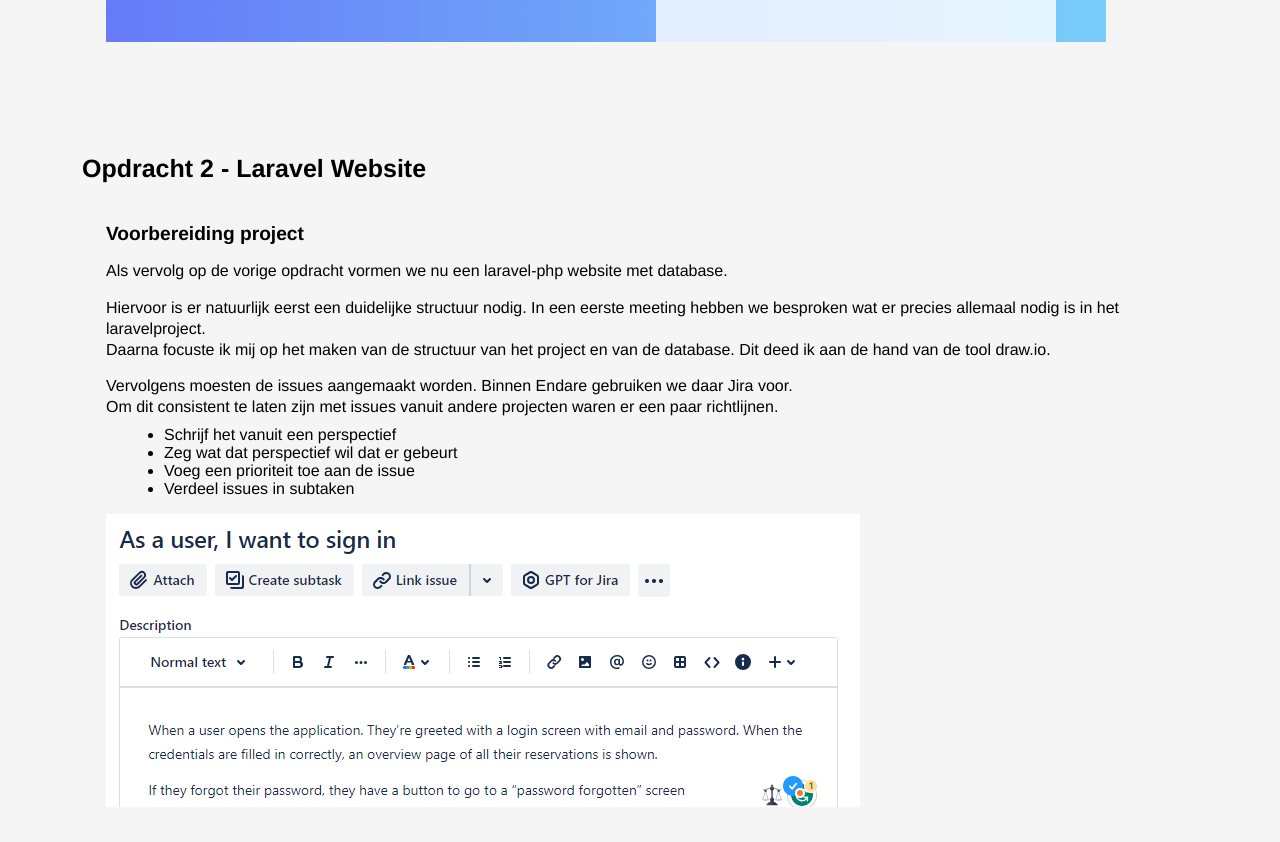
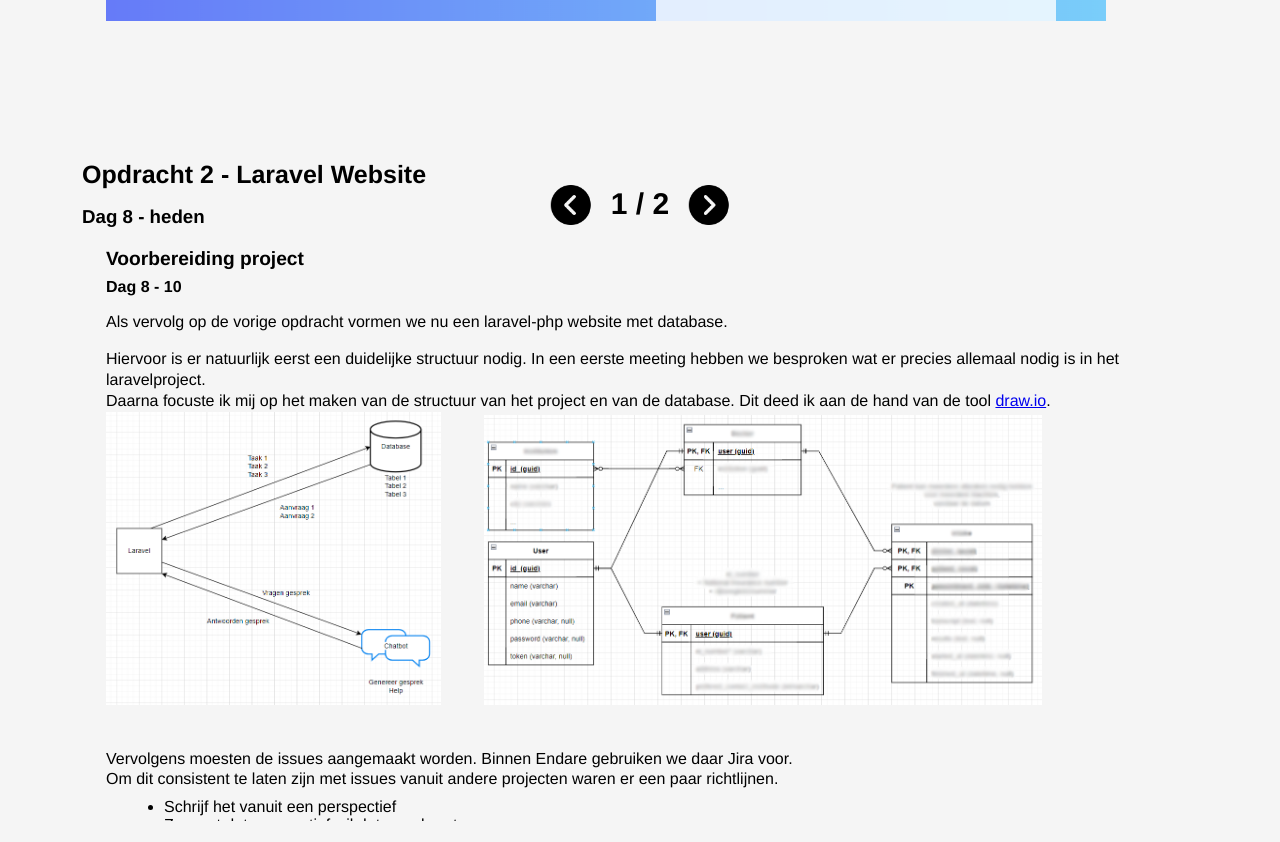
Before and after one commit to JarnoVandeburie/Website, a website: page endare.html in a window 1280 px wide. Shown: the part 763-1605 px from the top of the page. Drawn offline with Linux system fonts and the light colour scheme.

Commit message:
Update opdracht 2

```diff
--- a/assets/scss/carousel.scss
+++ b/assets/scss/carousel.scss
@@ -1,8 +1,7 @@
 @use "utilities/colors.scss";
 .carousel {
   position: relative;
-  max-height: 800px;
-  height: 75vh;
+  min-height: inherit;
 
   -webkit-user-select: none; /* Safari */
   -ms-user-select: none; /* IE 10 and IE 11 */
@@ -25,6 +24,15 @@
     flex-direction: column;
     direction: rtl;
     transition: opacity 0.4s ease-in-out;
+
+    h2 {
+      margin-bottom: 8px;
+    }
+
+    h3 {
+      margin-top: 0;
+      font-size: 1rem;
+    }
 
     > div {
       direction: ltr;
@@ -59,7 +67,7 @@
     position: absolute;
     top: 0;
     margin-left: 50%;
-    transform: translate(-50%, -50%);
+    transform: translate(-50%, -120%);
     display: flex;
     align-items: center;
 
--- a/assets/scss/endare.scss
+++ b/assets/scss/endare.scss
@@ -1,4 +1,5 @@
 @use "utilities/colors.scss";
+@use "utilities/variables.scss";
 @use "_general";
 @use "_sidemenu.scss";
 
@@ -20,13 +21,14 @@ main {
 }
 
 .opdracht {
-  min-height: 100vh;
   width: 90%;
-  margin: 0 auto 0 auto;
+  margin: 0 auto;
 
   > div {
-    padding-top: 96px;
-
+    min-height: calc(100vh - variables.$top_margin * 2);
+    max-height: calc(100vh - variables.$top_margin * 2);
+    padding-top: variables.$top_margin;
+    padding-bottom: variables.$top_margin;
     > h1 {
       font-size: 25px;
       font-weight: bold;
@@ -37,10 +39,6 @@ main {
     ul {
       margin-top: 8px;
     }
-  }
-
-  .carousel {
-    margin-top: 24px;
   }
 }
 
--- a/assets/scss/utilities/variables.scss
+++ b/assets/scss/utilities/variables.scss
@@ -1,2 +1,4 @@
 $header_height: 74px;
 $header_space: 32px;
+
+$top_margin: calc($header_height + $header_space);
--- a/endare.html
+++ b/endare.html
@@ -98,12 +98,14 @@
         <div class="opdracht">
             <div id="opdracht2">
                 <h1>Opdracht 2 - Laravel Website</h1>
+                <h3>Dag 8 - heden</h3>
 
                 <div class="carousel">
                     <div class="carousel-item-container">
                         <div class="carousel-item">
                             <div>
                                 <h2>Voorbereiding project</h2>
+                                <h3>Dag 8 - 10</h3>
                                 <div>
                                     <div>
                                         <p>
@@ -114,8 +116,15 @@
                                             Hiervoor is er natuurlijk eerst een duidelijke structuur nodig. In een
                                             eerste meeting hebben we besproken wat er precies allemaal nodig is in het
                                             laravelproject. <br> Daarna focuste ik mij op het maken van de structuur van
-                                            het project en van de database. Dit deed ik aan de hand van de tool draw.io.
+                                            het project en van de database. Dit deed ik aan de hand van de tool <a
+                                                href="https://www.draw.io" target="_blank">draw.io</a>.
                                         </p>
+                                        <div style="margin-bottom: 40px;">
+                                            <img src="/assets/images/stage_endare/laravel_website/project_structure.png"
+                                                width="30%" style="margin-right: 3vw;">
+                                            <img src="/assets/images/stage_endare/laravel_website/database_model.png"
+                                                width="50%">
+                                        </div>
                                         <p>
                                             Vervolgens moesten de issues aangemaakt worden. Binnen Endare gebruiken we
                                             daar Jira voor.<br>
@@ -135,6 +144,10 @@
                             </div>
 
                         </div>
+
+                        <div class="carousel-item">
+
+                        </div>
                     </div>
                 </div>
             </div>
```
Also changed, not shown: assets/css/carousel.css, assets/css/endare.css, assets/images/stage_endare/laravel_website/database_model.png (added), assets/images/stage_endare/laravel_website/project_structure.png (added), 2 other files.
